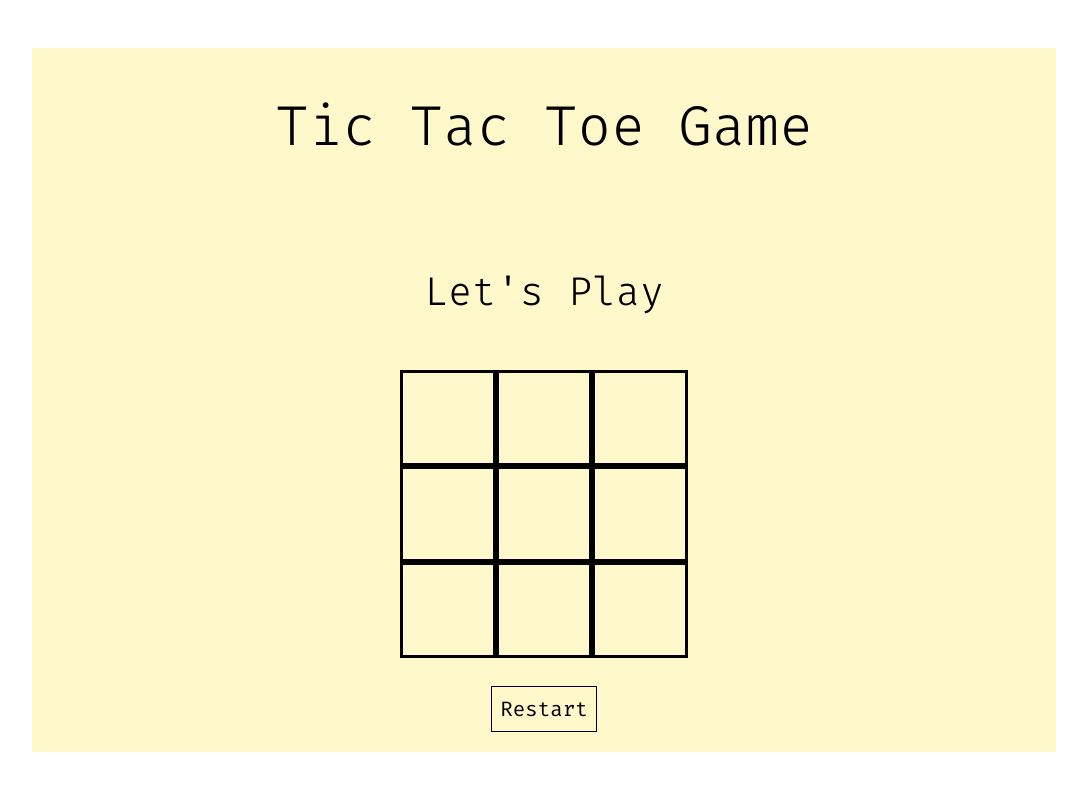
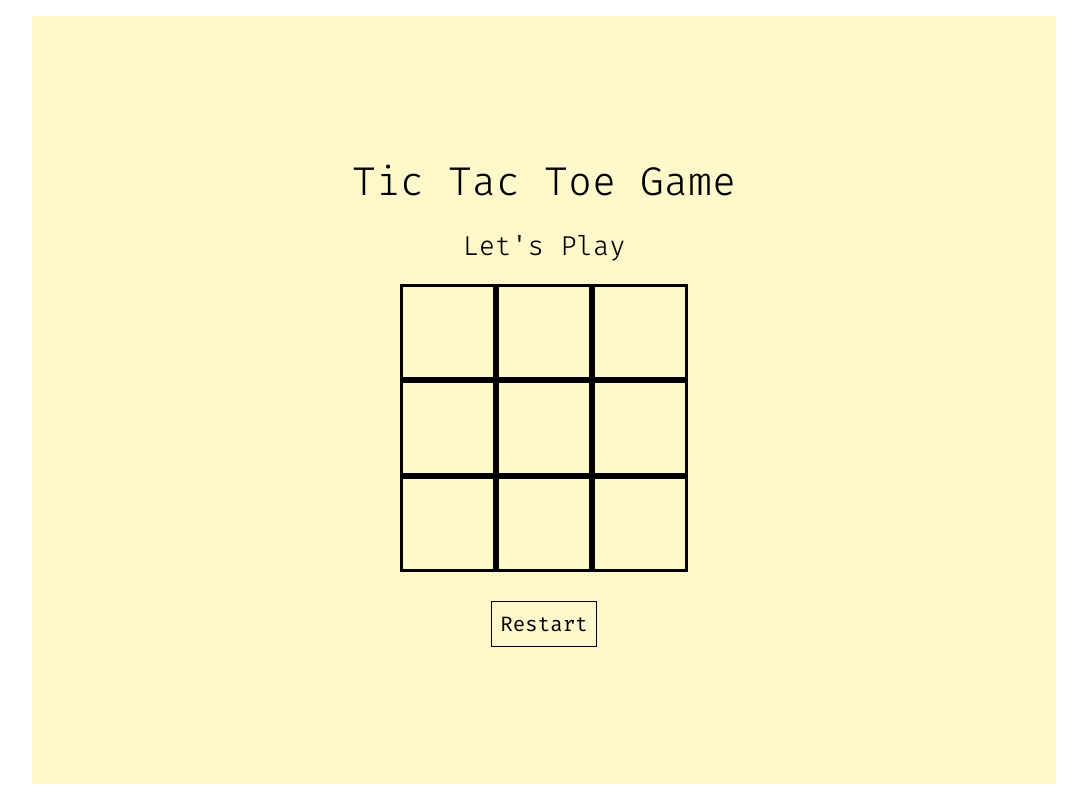
Before and after one commit to KoustavBera/PRODIGY_WD, a plain HTML site: page Prodigy Infotech/PRODIGY_WD_03/index.html in a window 1280 px wide. Shown: the whole page, without its empty margins (96-1183 px from the left). Drawn offline with Linux system fonts and the light colour scheme; a web font is replaced by a local one.

Commit message:
Update style.css

```diff
--- a/Prodigy Infotech/PRODIGY_WD_03/style.css
+++ b/Prodigy Infotech/PRODIGY_WD_03/style.css
@@ -43,7 +43,7 @@ body {
 }
 .heading {
   text-align: center;
-  padding: 5%;
+  /* padding: 5%; */
   /* margin: 4rem; */
 }
 .heading h1 {
@@ -57,7 +57,7 @@ body {
 }
 .winner {
   font-size: 1.8em;
-  margin: 5%;
+  /* margin: 5%; */
   font-family: "Fira Code";
   font-weight: 100;
 }
@@ -98,19 +98,23 @@ body {
 }
 @media (min-width: 1000px) {
   body {
-    padding: 3em 8em;
+    padding: 1em 8em;
   }
   .col {
     height: 6rem;
     width: 6rem;
   }
+  .heading {
+    display: inline;
+    margin-top: 3%;
+  }
   .heading h1 {
-    font-size: 3.5rem;
+    font-size: 2.5rem;
     font-weight: 200;
   }
   .winner {
-    font-size: 2.5em;
-    margin: 5%;
+    font-size: 1.7rem;
+    margin: 2%;
     font-family: "Fira Code";
     font-weight: 100;
   }
```
